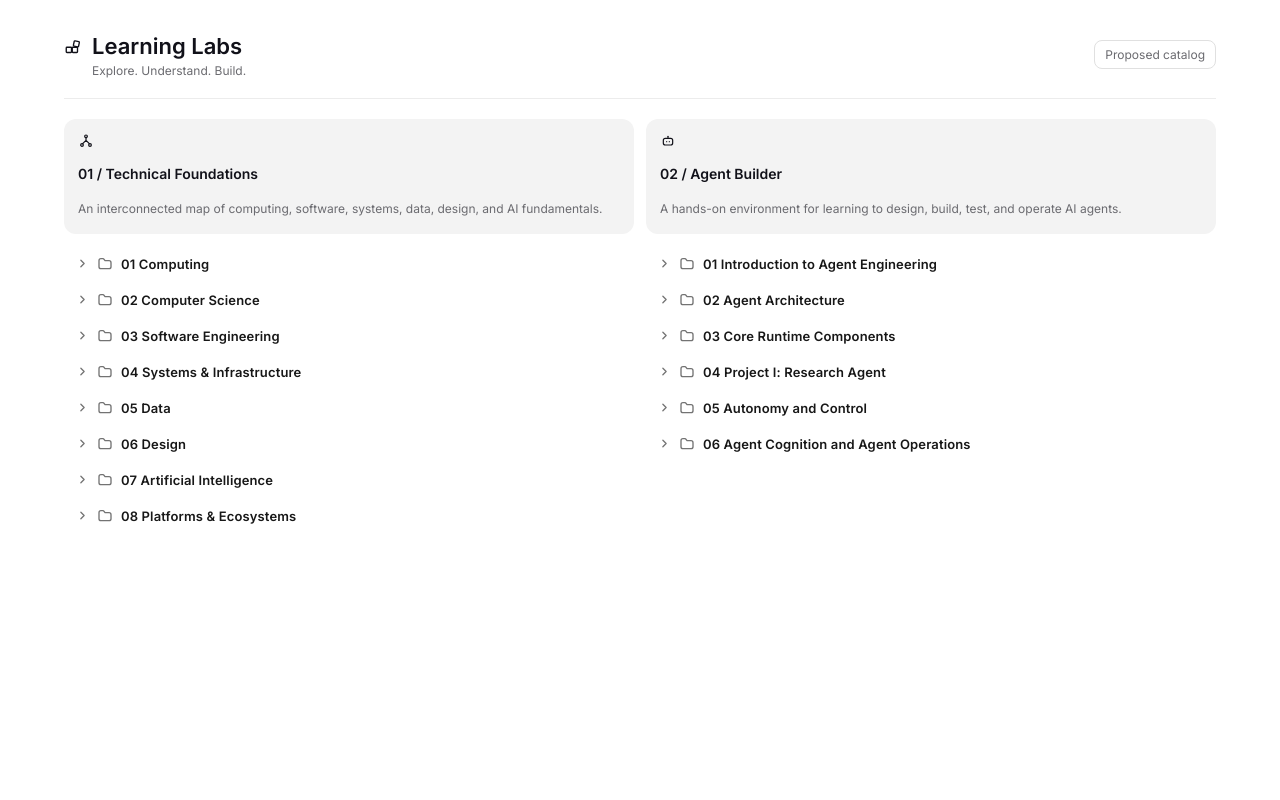
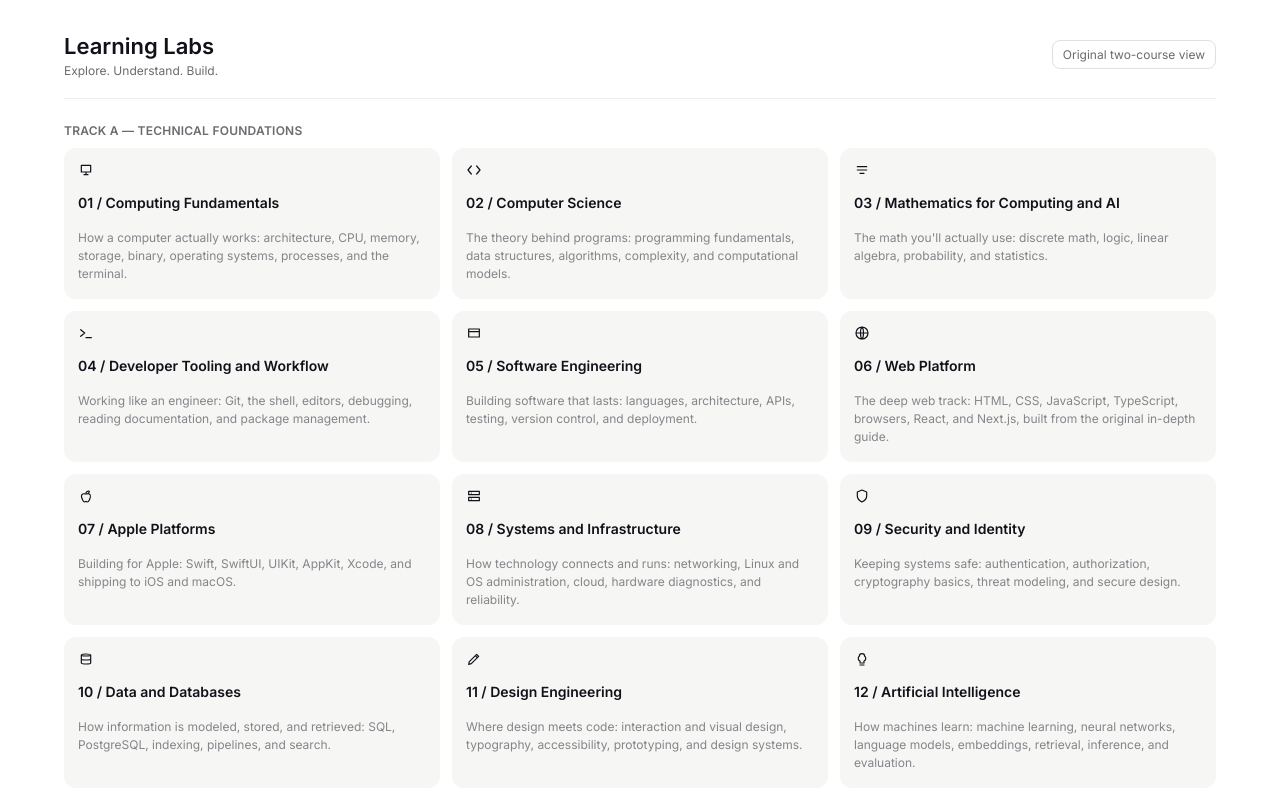
Before and after one commit to w-ade/learning-lobby, a Next.js app: page / in a window 1280 px wide. Built offline with nearby package versions, Linux system fonts and the light colour scheme.

Commit message:
Make catalog the home page, move two-course view to /original, card and text color tweaks

```diff
--- a/app/page.tsx
+++ b/app/page.tsx
@@ -1,33 +1,30 @@
 import Link from "next/link";
-import LearnTree from "./learn/LearnTree";
-import agent from "./learn/agent-tree.json";
-import foundations from "./learn/foundations-tree.json";
 import "./tree/glide.css";
 import "./split.css";
 
-const classes = [
-  { data: foundations, n: "01", title: "Technical Foundations", desc: "An interconnected map of computing, software, systems, data, design, and AI fundamentals.",
-    icon: <svg viewBox="0 0 24 24"><circle cx="12" cy="5" r="2" /><circle cx="6" cy="18" r="2" /><circle cx="18" cy="18" r="2" /><path d="M12 7v4m0 0-5 5m5-5 5 5" /></svg> },
-  { data: agent, n: "02", title: "Agent Builder", desc: "A hands-on environment for learning to design, build, test, and operate AI agents.",
-    icon: <svg viewBox="0 0 24 24"><rect x="5" y="8" width="14" height="10" rx="3" /><path d="M12 5v3" /><path d="M10 13h.01M14 13h.01" /></svg> },
-];
+import { icon, courses, agentCourses } from "./catalog-data";
 
-export default function Home() {
+export default function Suggested() {
   return <div className="ll-page">
     <header className="ll-head">
-      <svg className="ll-logo" viewBox="0 0 24 24"><rect x="3" y="11" width="7" height="7" rx="1" /><rect x="11" y="11" width="7" height="7" rx="1" /><rect x="13" y="3" width="7" height="7" rx="1" transform="rotate(12 16.5 6.5)" /></svg>
       <div style={{ flex: 1 }}><h1>Learning Labs</h1><p>Explore. Understand. Build.</p></div>
-      <Link href="/suggested" className="ll-nav">Proposed catalog</Link>
+      <Link href="/original" className="ll-nav">Original two-course view</Link>
     </header>
-    <div className="ll-cols">
-      {classes.map((c) => <section key={c.n} className="ll-col">
-        <div className="ll-card">
-          <span className="ll-icon">{c.icon}</span>
-          <h2>{c.n} / {c.title}</h2>
-          <p>{c.desc}</p>
-        </div>
-        <div className="ll-tree"><LearnTree data={c.data} /></div>
-      </section>)}
+    <h3 className="ll-group">Track A — Technical Foundations</h3>
+    <div className="ll-cols ll-grid3">
+      {courses.map((c, n) => <div key={c.t} className="ll-card">
+        <span className="ll-icon">{icon(c.i)}</span>
+        <h2>{String(n + 1).padStart(2, "0")} / {c.t}</h2>
+        <p>{c.d}</p>
+      </div>)}
+    </div>
+    <h3 className="ll-group">Track B — Agent Engineering</h3>
+    <div className="ll-cols ll-grid3">
+      {agentCourses.map((c, n) => <div key={c.t} className="ll-card">
+        <span className="ll-icon">{icon(c.i)}</span>
+        <h2>B{String(n + 1).padStart(2, "0")} / {c.t}</h2>
+        <p>{c.d}</p>
+      </div>)}
     </div>
   </div>;
 }
--- a/app/split.css
+++ b/app/split.css
@@ -6,10 +6,10 @@
 .ll-head p { margin: 2px 0 0; font-size: 12px; color: #6b6b70; }
 .ll-cols { display: grid; grid-template-columns: 1fr 1fr; gap: 12px; }
 .ll-col { min-width: 0; }
-.ll-card { background: #F3F3F3; border-radius: 12px; padding: 14px 14px 16px; margin-bottom: 8px; }
+.ll-card { background: #F6F6F5; border-radius: 12px; padding: 14px 14px 16px; margin-bottom: 8px; }
 .ll-icon svg { width: 16px; height: 16px; fill: none; stroke: currentColor; stroke-width: 1.8; stroke-linecap: round; stroke-linejoin: round; }
 .ll-card h2 { margin: 12px 0 0; font-size: 14px; font-weight: 600; }
-.ll-card p { margin: 18px 0 0; font-size: 12px; line-height: 1.5; color: #6b6b70; }
+.ll-card p { margin: 18px 0 0; font-size: 12px; line-height: 1.5; color: #85858A; }
 .ll-tree .glide { min-height: 0; background: transparent; }
 .ll-tree .glide main { max-width: none; width: auto; margin: 0; padding: 0; }
 @media (max-width: 720px) { .ll-cols { grid-template-columns: 1fr; } }
```
Also changed, not shown: app/original/page.tsx (added, +33 -0 lines), app/suggested/page.tsx (+2 -31 lines).
